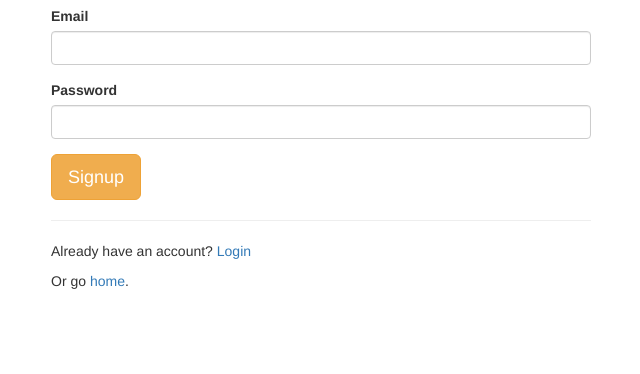
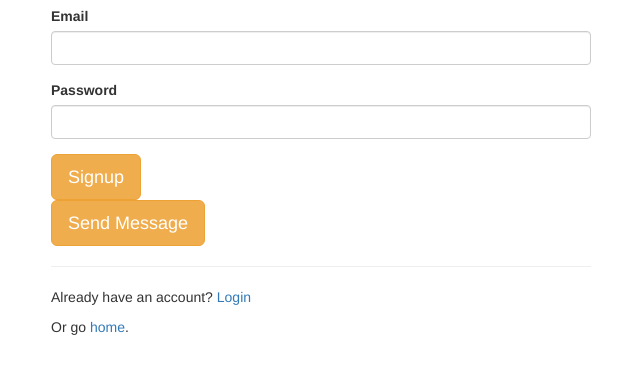
Before and after one commit to NickLiffen/Passport-Stuff, a Node server app: page /signup in a window 1280 px wide. Shown: the part 144-518 px from the top of the page, without its empty margins (319-959 px from the left). Run offline with Node 20, Linux system fonts and the light colour scheme; some libraries are stand-ins or nearby versions.

Commit message:
make it better

```diff
--- a/views/signup.ejs
+++ b/views/signup.ejs
@@ -34,6 +34,10 @@
 
         <button type="submit" class="btn btn-warning btn-lg">Signup</button>
     </form>
+    <form action="/sendMessage" method="post">
+        <button type="submit" class="btn btn-warning btn-lg">Send Message</button>
+    </form>
+
 
     <hr>
 
```
